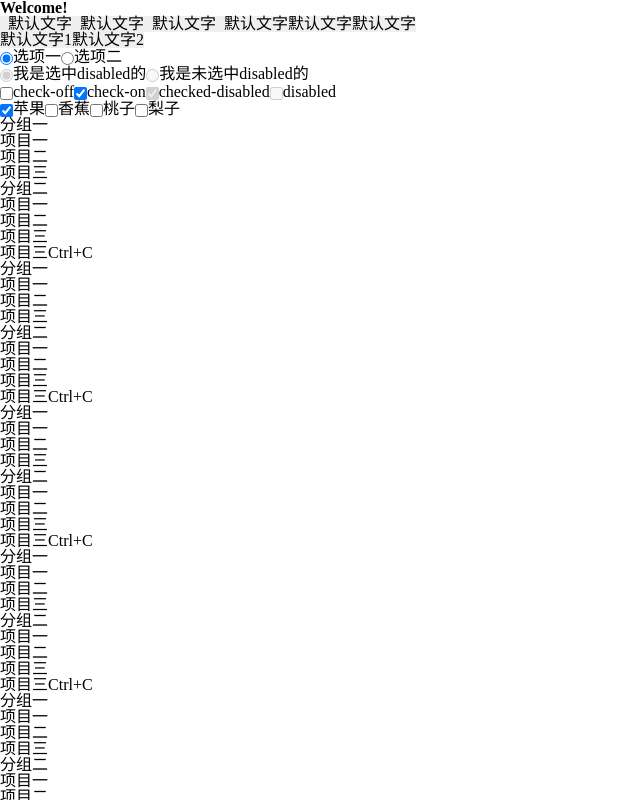
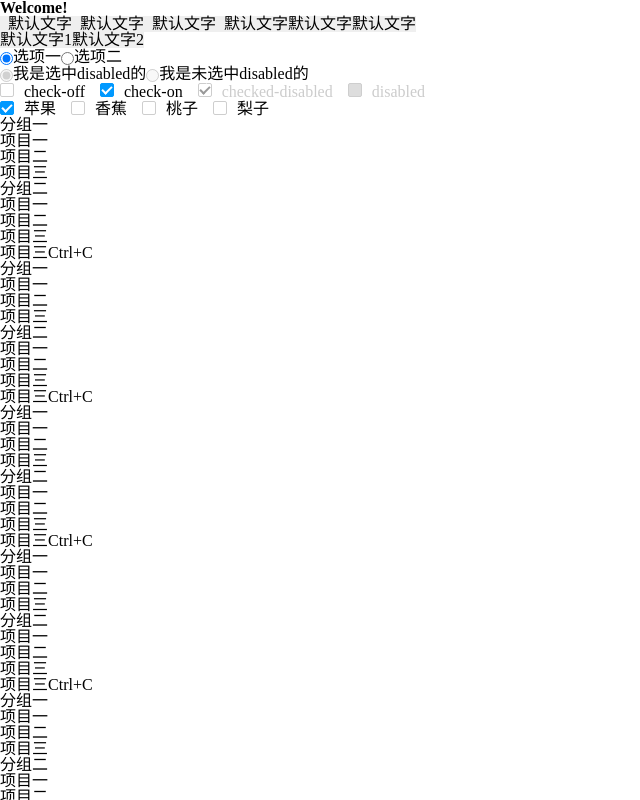
Before and after one commit to Mammut-FE/bdms-ui, a React app: page / in a window 1280 px wide. Shown: the top 800 px of the page, without its empty margins (0-640 px from the left). Built offline with nearby package versions, Linux system fonts and the light colour scheme.

Commit message:
feat(component): 修改checkbox组件样式

```diff
--- a/config/webpack.config.dev.js
+++ b/config/webpack.config.dev.js
@@ -164,7 +164,8 @@ module.exports = {
                 loader: require.resolve('css-loader'),
                 options: {
                   importLoaders: 2,
-                  modules: true
+                  modules: true,
+                  localIdentName: '[name]__[local]--[hash:base64:5]'
                 }
               },
               {
--- a/src/components/checkbox/Checkbox.js
+++ b/src/components/checkbox/Checkbox.js
@@ -1,34 +1,36 @@
-import React, { Component } from 'react'
-import PropTypes from 'prop-types'
-import classNames from 'classnames'
-import './checkbox.scss'
-import '../../style/index.scss'
+import React, {Component} from 'react';
+import PropTypes from 'prop-types';
+import classNames from 'classnames/bind';
+import styles from './checkbox.scss';
+import '../../style/index.scss';
+
+const cx = classNames.bind(styles);
 
 export default class Checkbox extends Component {
   onChange = (e) => {
     const checked = e.target.checked;
-        const { onChange } = this.props;
+    const {onChange} = this.props;
 
     if (onChange) {
-            onChange(this.props.value, checked)
+      onChange(this.props.value, checked);
     }
-    }
+  };
 
-    render() {
-        const {children, value, disabled, className, isIndeterminate, checked} = this.props
+  render () {
+    const {children, value, disabled, className, isIndeterminate, checked} = this.props;
 
-        const lableClass = classNames('u-label', className)
-        const inputClass = classNames('u-checkbox-input', {
+    const labelClass = cx('u-label', className);
+    const inputClass = cx('u-checkbox-input', {
       'checked': checked,
       'disabled-on': disabled && checked,
       'disabled-off': disabled && !checked,
       'indeterminate': isIndeterminate
-        })
+    });
 
     return (
-            <label className={lableClass}>
+      <label className={labelClass}>
         <span className={inputClass}>
-                    <span className="u-checkbox-inner"></span>
+          <span className={cx('u-checkbox-inner')}/>
           <input
             type="checkbox"
             checked={checked}
@@ -36,9 +38,9 @@ export default class Checkbox extends Component {
             onChange={this.onChange}
           />
         </span>
-                <span className='u-checkbox-text'>{children || value}</span>
+        <span className={cx('u-checkbox-text')}>{children || value}</span>
       </label>
-        )
+    );
   }
 }
 
@@ -47,4 +49,4 @@ Checkbox.propTypes = {
   checked: PropTypes.bool,
   disabled: PropTypes.bool,
   isIndeterminate: PropTypes.bool
-}
+};
```
Lines whose indentation alone changed are shown as unchanged.
